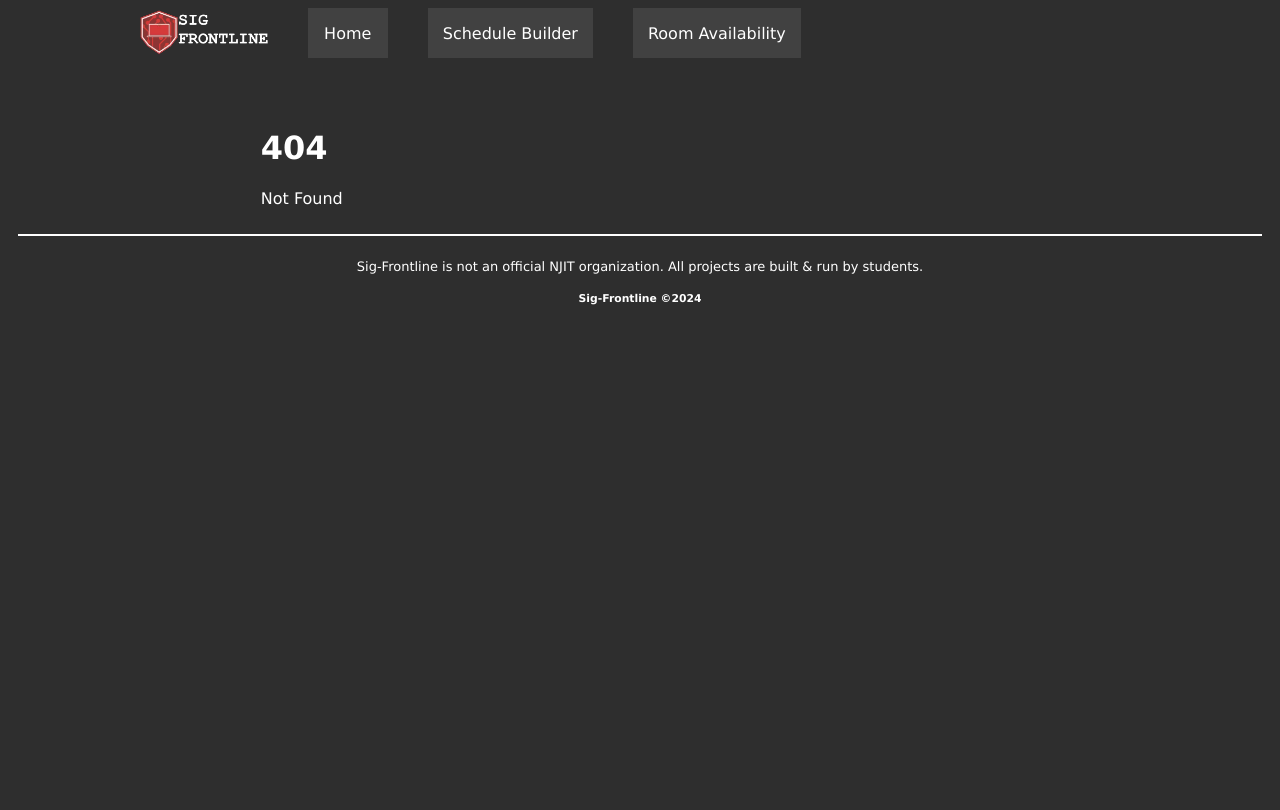
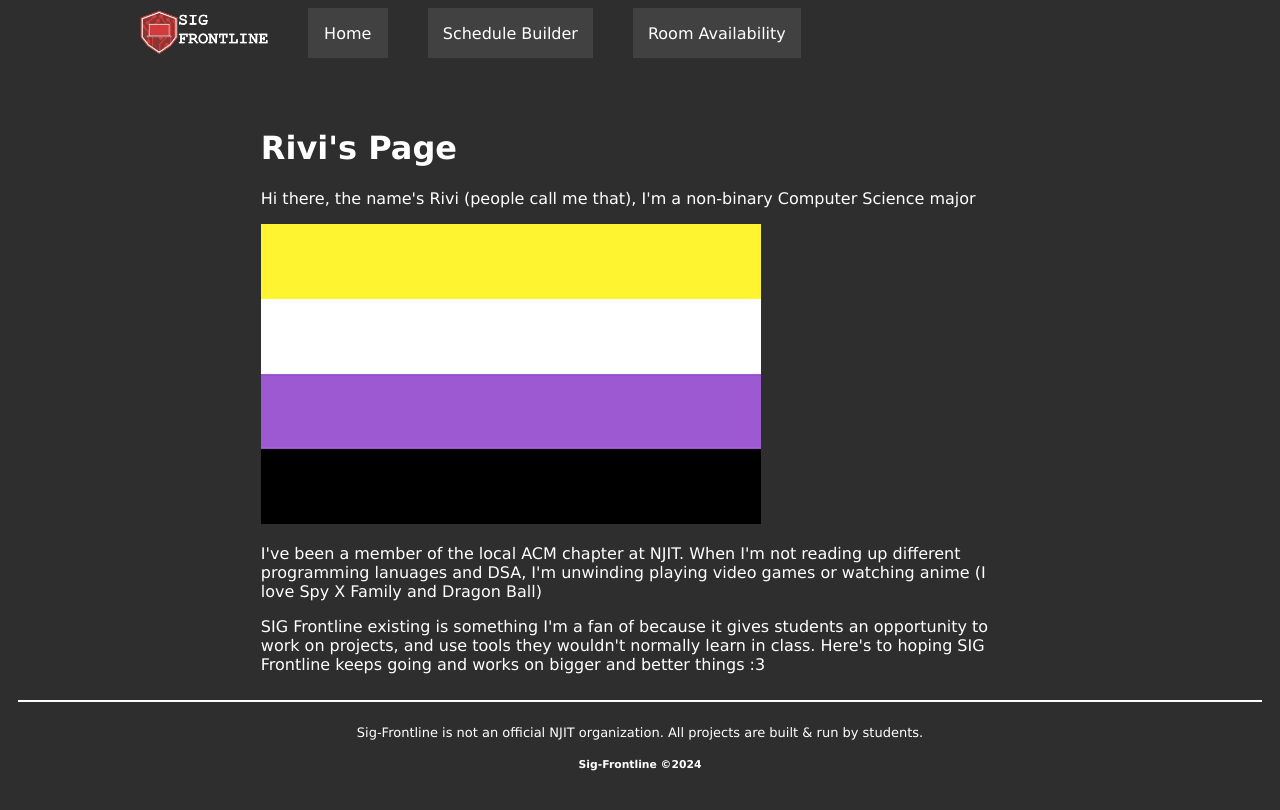
Before and after one commit to SIG-Frontline/SF-TempFront, a SvelteKit app: page /developers/rivi in a window 1280 px wide. Before the commit this address had no page. Shown: the top 810 px of the page. Built offline with nearby package versions, Linux system fonts and the light colour scheme.

Commit message:
i forget to do this first lmao

```diff
--- /dev/null
+++ b/src/routes/developers/rivi/+page.svelte
@@ -0,0 +1,22 @@
+<script>
+    /** @type {import('./$types').PageData} */
+    import flag from "$lib/images/enby-flag.jpg";
+</script>
+
+<div class="rivi-body">
+    <h1>Rivi's Page</h1>
+    <p>
+        Hi there, the name's Rivi (people call me that), I'm a non-binary
+        Computer Science major
+    </p>
+    <img src={flag} alt="Non-Binary Flag, colored (from top to bottom: Yellow, White, Purple, and Black"/>
+    <p>I've been a member of the local ACM chapter at NJIT. When I'm not reading up
+        different programming lanuages and DSA, I'm unwinding playing video games or
+        watching anime (I love Spy X Family and Dragon Ball)
+    </p>
+    <p>SIG Frontline existing is something I'm a fan of because it gives students
+        an opportunity to work on projects, and use tools they wouldn't normally learn
+        in class. Here's to hoping SIG Frontline keeps going and works on bigger and
+        better things :3
+    </p>
+</div>
```
Also changed, not shown: src/lib/images/enby-flag.jpg (added).
